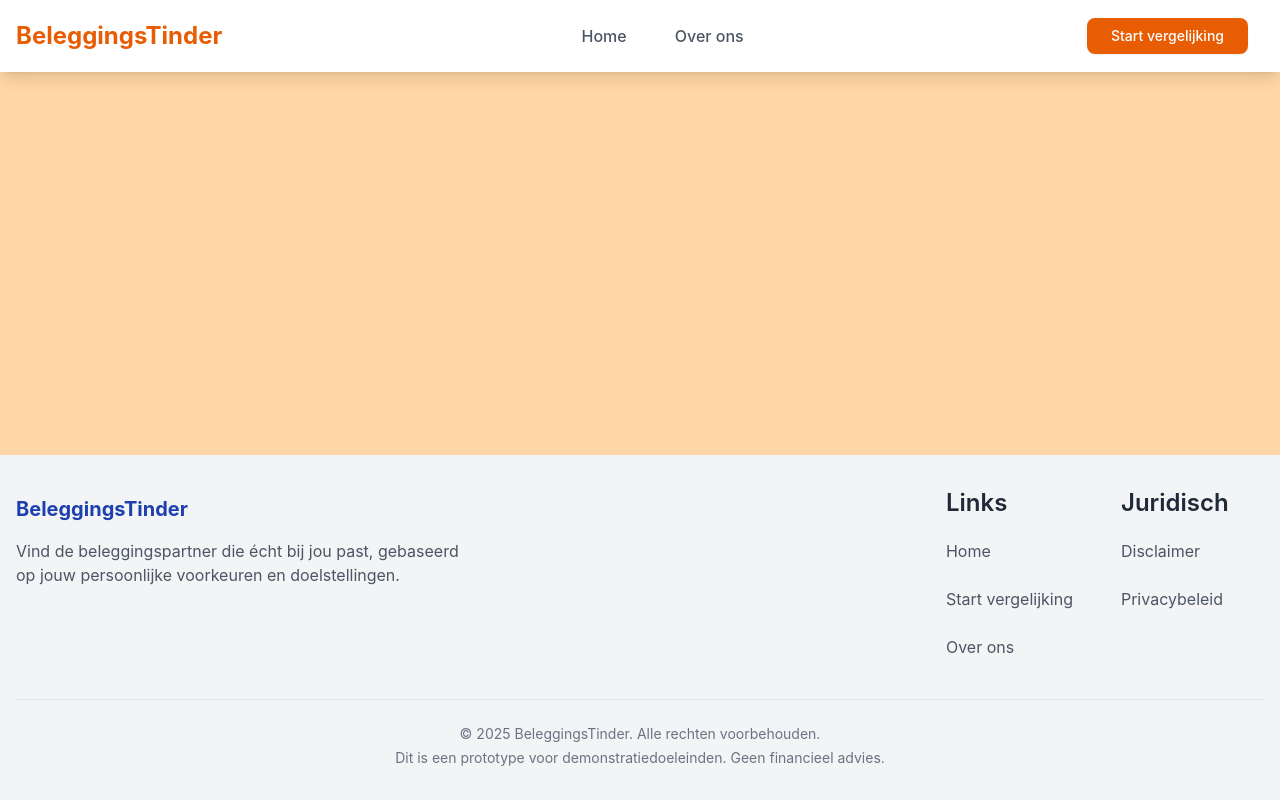
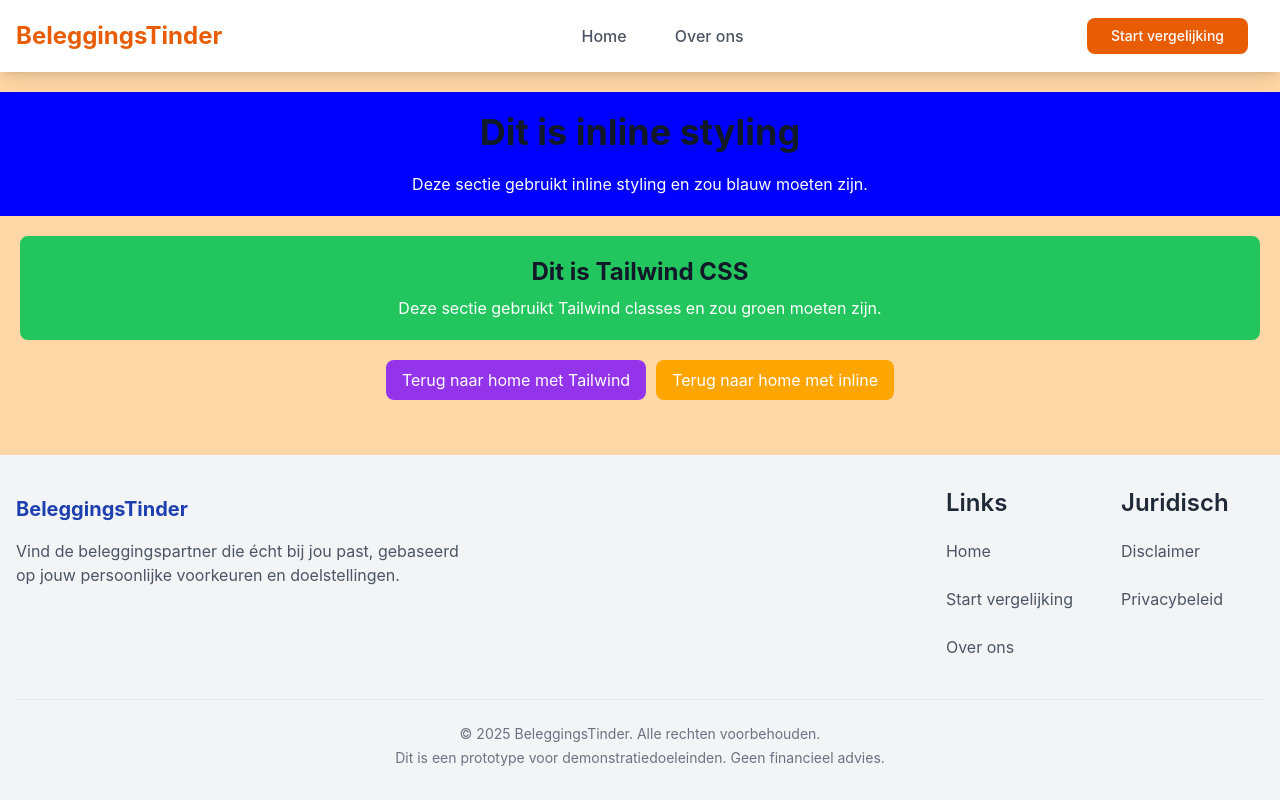
Before and after one commit to Lukaboro/beleggingsvergelijker, a React (Create React App) app in the folder frontend/: page /tailwind-test in a window 1280 px wide. Built offline with nearby package versions, Linux system fonts and the light colour scheme.

Commit message:
Layout About pagina

```diff
--- a/frontend/src/App.jsx
+++ b/frontend/src/App.jsx
@@ -11,6 +11,7 @@ import Navbar from './components/Navbar';
 import Footer from './components/Footer';
 import './assets/styles/global.css';
 import TestPage from './pages/TestPage';
+import TailwindTest from './pages/TailwindTest';
 
 function App() {
   // Deze stijl zou direct zichtbaar moeten zijn, ongeacht of Tailwind werkt
@@ -33,6 +34,7 @@ function App() {
             <Route path="/report" element={<Report />} />
             <Route path="/about" element={<About />} />
             <Route path="/test" element={<TestPage />} />
+            <Route path="/tailwind-test" element={<TailwindTest />} />
           </Routes>
         </main>
         <Footer />
--- /dev/null
+++ b/frontend/src/pages/TailwindTest.jsx
@@ -0,0 +1,46 @@
+// frontend/src/pages/TailwindTest.jsx
+import React from 'react';
+import { Link } from 'react-router-dom';
+
+const TailwindTest = () => {
+  return (
+    <div>
+      {/* Deze div gebruikt inline styling als fallback */}
+      <div style={{
+        backgroundColor: 'blue',
+        color: 'white',
+        padding: '20px',
+        margin: '20px 0',
+        textAlign: 'center'
+      }}>
+        <h2>Dit is inline styling</h2>
+        <p>Deze sectie gebruikt inline styling en zou blauw moeten zijn.</p>
+      </div>
+
+      {/* Deze div gebruikt Tailwind classes */}
+      <div className="bg-green-500 text-white p-5 m-5 text-center rounded-lg">
+        <h2 className="text-2xl font-bold mb-2">Dit is Tailwind CSS</h2>
+        <p>Deze sectie gebruikt Tailwind classes en zou groen moeten zijn.</p>
+      </div>
+
+      <div className="text-center mt-5">
+        <Link to="/" className="bg-purple-600 text-white px-4 py-2 rounded-lg inline-block">
+          Terug naar home met Tailwind
+        </Link>
+
+        <Link to="/" style={{
+          backgroundColor: 'orange',
+          color: 'white',
+          padding: '8px 16px',
+          borderRadius: '8px',
+          display: 'inline-block',
+          marginLeft: '10px'
+        }}>
+          Terug naar home met inline
+        </Link>
+      </div>
+    </div>
+  );
+};
+
+export default TailwindTest;
```
